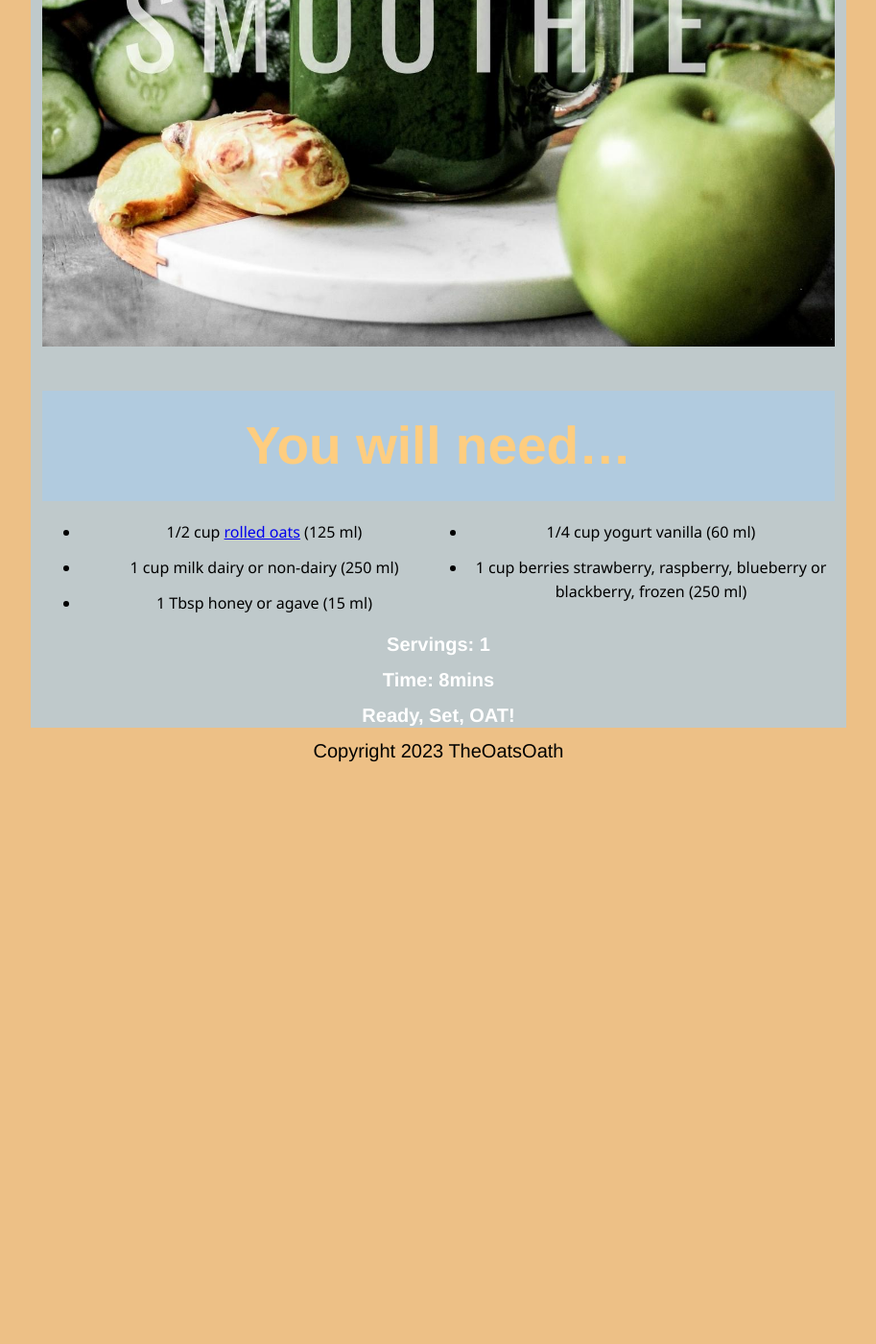
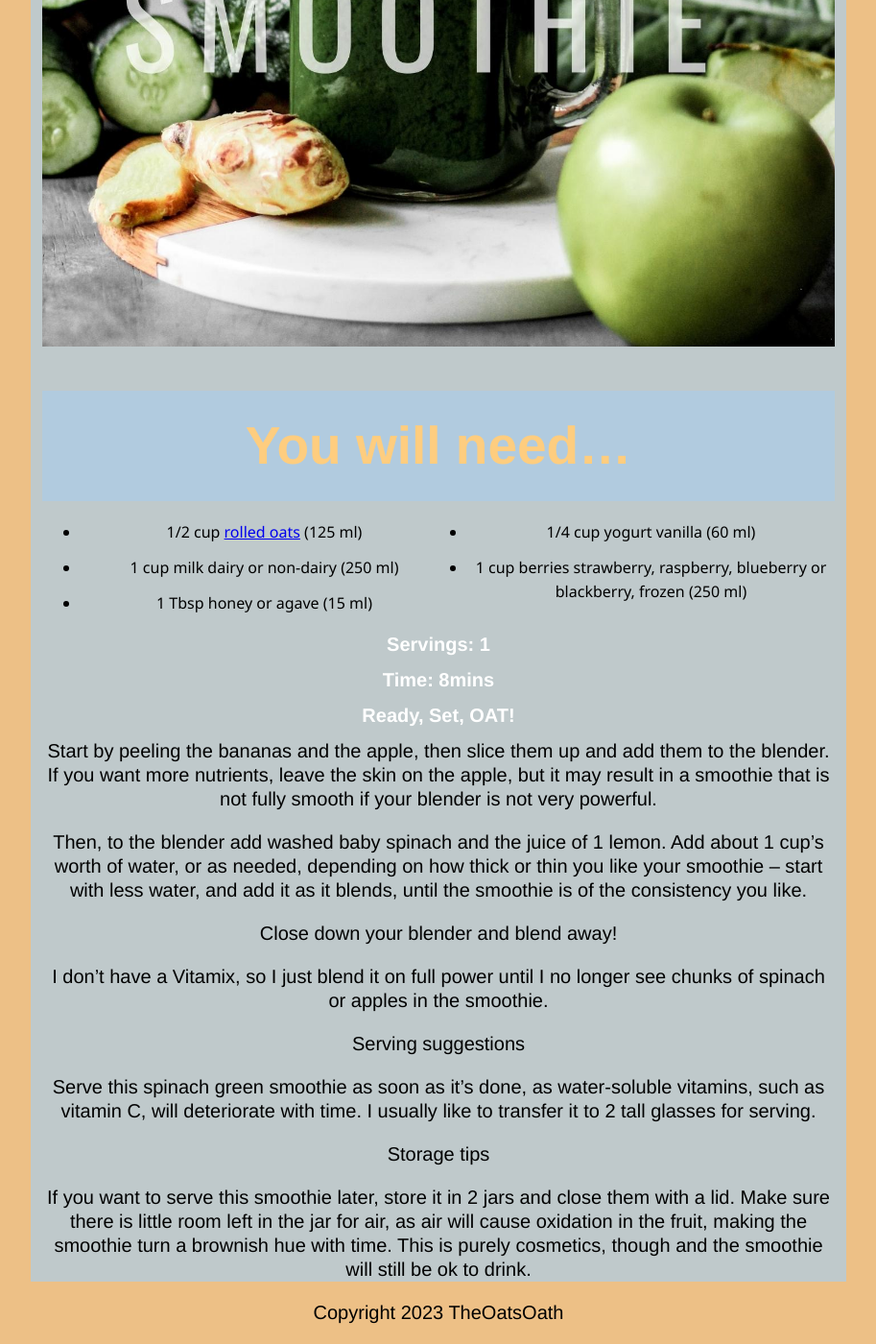
Before and after one commit to natalied0uglas/TheOatsOath, a Jekyll site: the page built from _recipes/recipe2.md, in a window 1280 px wide and 1400 px high, scrolled down 1070 px. Shown: the whole window at 96% size, without its empty margins (183-1096 px from the left). Built offline with Jekyll 4.4.1, drawn with Linux system fonts in a browser that asks for light colours; before the commit the page ends 1885 px from its top, so only the background shows below that.

Commit message:
Update Recipe “recipe2”

```diff
--- a/_recipes/recipe2.md
+++ b/_recipes/recipe2.md
@@ -20,3 +20,19 @@ published: true
 ## Time: 8mins
 
 ## Ready, Set, OAT!
+
+Start by peeling the bananas and the apple, then slice them up and add them to the blender. If you want more nutrients, leave the skin on the apple, but it may result in a smoothie that is not fully smooth if your blender is not very powerful.
+
+Then, to the blender add washed baby spinach and the juice of 1 lemon. Add about 1 cup’s worth of water, or as needed, depending on how thick or thin you like your smoothie – start with less water, and add it as it blends, until the smoothie is of the consistency you like.
+
+Close down your blender and blend away!
+
+I don’t have a Vitamix, so I just blend it on full power until I no longer see chunks of spinach or apples in the smoothie.
+
+Serving suggestions
+
+Serve this spinach green smoothie as soon as it’s done, as water-soluble vitamins, such as vitamin C, will deteriorate with time. I usually like to transfer it to 2 tall glasses for serving.
+
+Storage tips
+
+If you want to serve this smoothie later, store it in 2 jars and close them with a lid. Make sure there is little room left in the jar for air, as air will cause oxidation in the fruit, making the smoothie turn a brownish hue with time. This is purely cosmetics, though and the smoothie will still be ok to drink.
```
